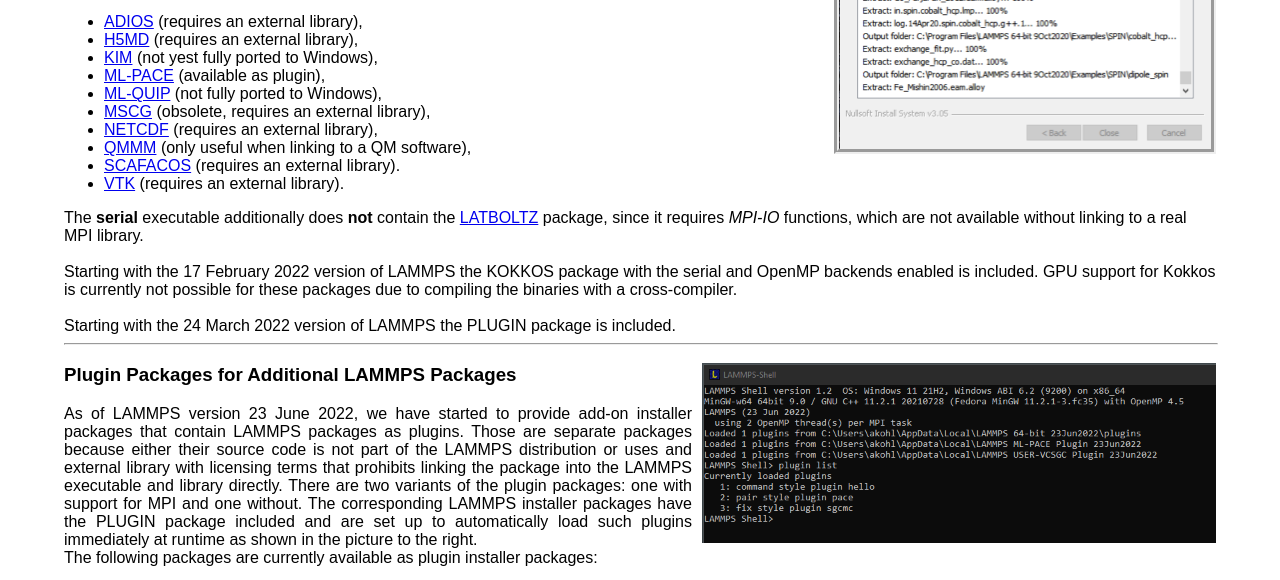
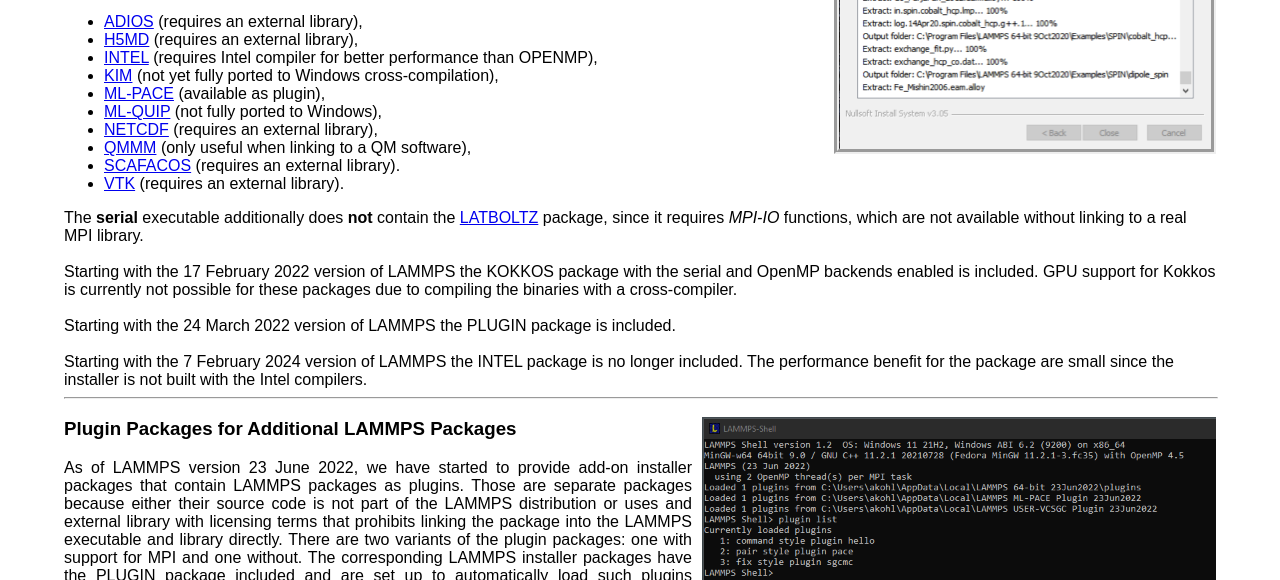
Before and after one commit to lammps/lammps-packages, a plain HTML site: page docs/windows.html in a window 1280 px wide. Shown: the part 208-788 px from the top of the page. Drawn offline with Linux system fonts and the light colour scheme.

Commit message:
No longer include the INTEL package in Windows installer packages

```diff
--- a/docs/windows.html
+++ b/docs/windows.html
@@ -26,10 +26,10 @@
       <ul>
         <li><a href="https://docs.lammps.org/Packages_details.html#pkg-adios" target="_blank">ADIOS</a> (requires an external library),
         <li><a href="https://docs.lammps.org/Packages_details.html#pkg-h5md" target="_blank">H5MD</a> (requires an external library),
-        <li><a href="https://docs.lammps.org/Packages_details.html#pkg-kim" target="_blank"> KIM</a> (not yest fully ported to Windows),
+        <li><a href="https://docs.lammps.org/Packages_details.html#pkg-intel" target="_blank">INTEL</a> (requires Intel compiler for better performance than OPENMP),
+        <li><a href="https://docs.lammps.org/Packages_details.html#pkg-kim" target="_blank">KIM</a> (not yet fully ported to Windows cross-compilation),
         <li><a href="https://docs.lammps.org/Packages_details.html#pkg-ml-pace" target="_blank">ML-PACE</a> (available as plugin),
         <li><a href="https://docs.lammps.org/Packages_details.html#pkg-ml-quip" target="_blank">ML-QUIP</a> (not fully ported to Windows),
-        <li><a href="https://docs.lammps.org/Packages_details.html#pkg-mscg" target="_blank">MSCG</a> (obsolete, requires an external library),
         <li><a href="https://docs.lammps.org/Packages_details.html#pkg-netcdf" target="_blank">NETCDF</a> (requires an external library),
         <li><a href="https://docs.lammps.org/Packages_details.html#pkg-qmmm" target="_blank">QMMM</a> (only useful when linking to a QM software),
         <li><a href="https://docs.lammps.org/Packages_details.html#pkg-scafacos" target="_blank">SCAFACOS</a> (requires an external library).
@@ -44,13 +44,19 @@
         Starting with the 17 February 2022 version of LAMMPS the KOKKOS
         package with the serial and OpenMP backends enabled is
         included. GPU support for Kokkos is currently not possible for
-        these packages due to compiling the binaries with a
-        cross-compiler.
+        these packages due to compiling the binaries with a cross-compiler.
       </div>
       <div>
         <br>
         Starting with the 24 March 2022 version of LAMMPS the PLUGIN
         package is included.
+      </div>
+      <div>
+        <br>
+        Starting with the 7 February 2024 version of LAMMPS the INTEL
+        package is no longer included.  The performance benefit for the
+        package are small since the installer is not built with the
+        Intel compilers.
       </div>
       <hr width="100%">
       <div style="display: inline; margin-left: 10px; margin-bottom: 5px; margin-top: 10px; border: 5px; float: right;">
```
Also changed, not shown: 1 other file.
